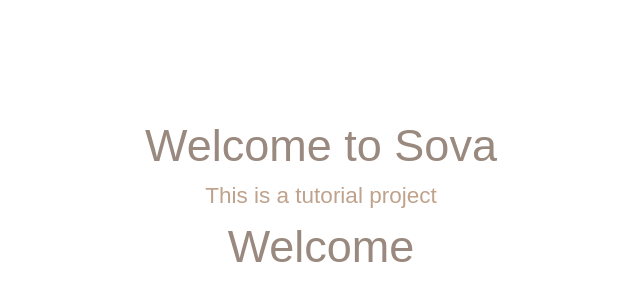
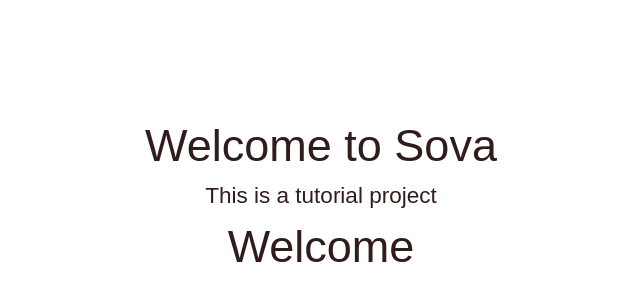
Before and after one commit to Pauloluwa/sova-tut, a Next.js app: page / in a window 1280 px wide. Shown: the part 204-504 px from the top of the page, without its empty margins (319-959 px from the left). Built offline with nearby package versions, Linux system fonts and the light colour scheme.

Commit message:
themes added

```diff
--- a/styles/themes/foundations/colors.ts
+++ b/styles/themes/foundations/colors.ts
@@ -1,8 +1,12 @@
 const customColors = {
   brand: {
-    black: "#242424",
-    darkBrown: "#99897E",
-    lightBrown: "#BFA28C",
+    nude: "#ede8e7",
+    orange: "#e36709",
+    white: "#ffffff",
+    pruple: "#aa1377",
+    darkgreen: "#004c3f",
+    offwhite: "#ede8e7",
+    black: "#311c1c",
   },
 };
 export { customColors };
--- a/styles/themes/foundations/fonts.ts
+++ b/styles/themes/foundations/fonts.ts
@@ -1,2 +1,6 @@
-const customFonts = {};
+const customFonts = {
+    fontFamily: 'Libre Bodoni',
+    fontFamily1: '"DM Sans", sans-serif',
+    fontFamily3: 'Mulish',
+};
 export { customFonts };
```
